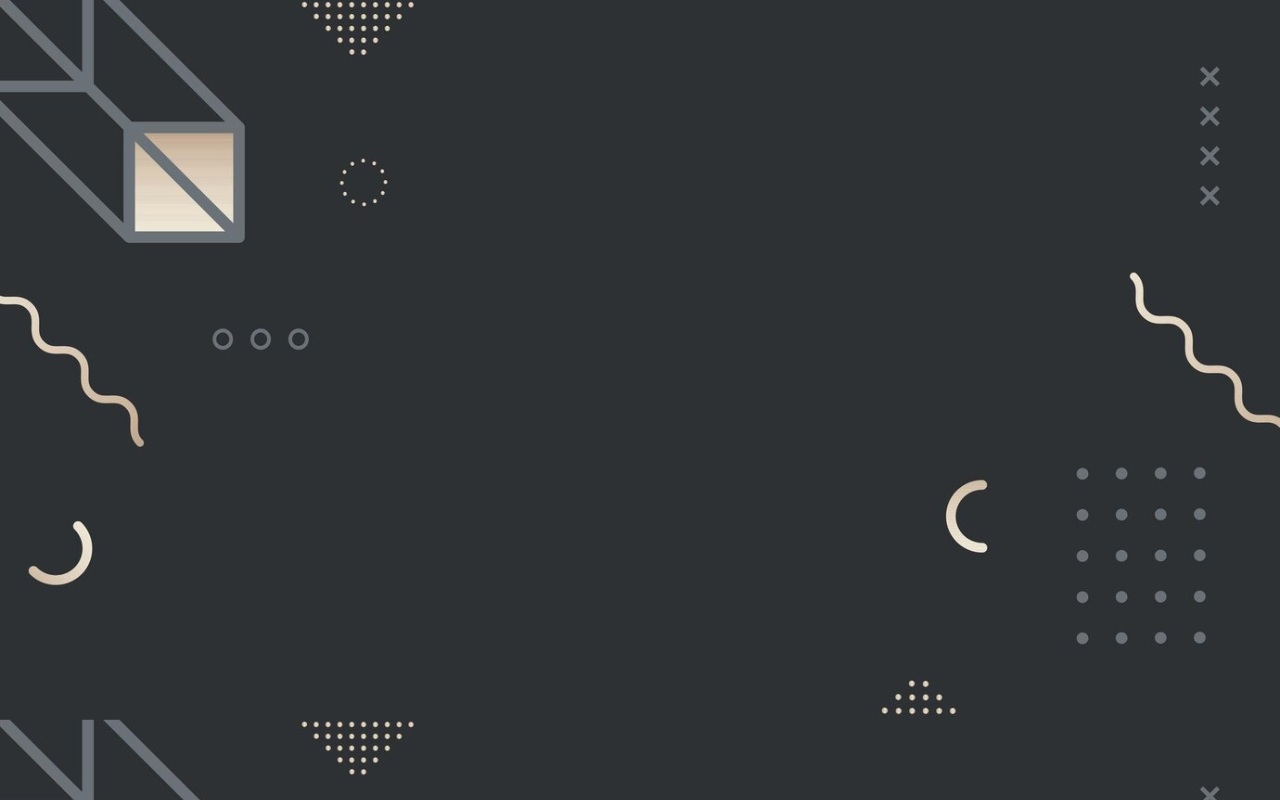
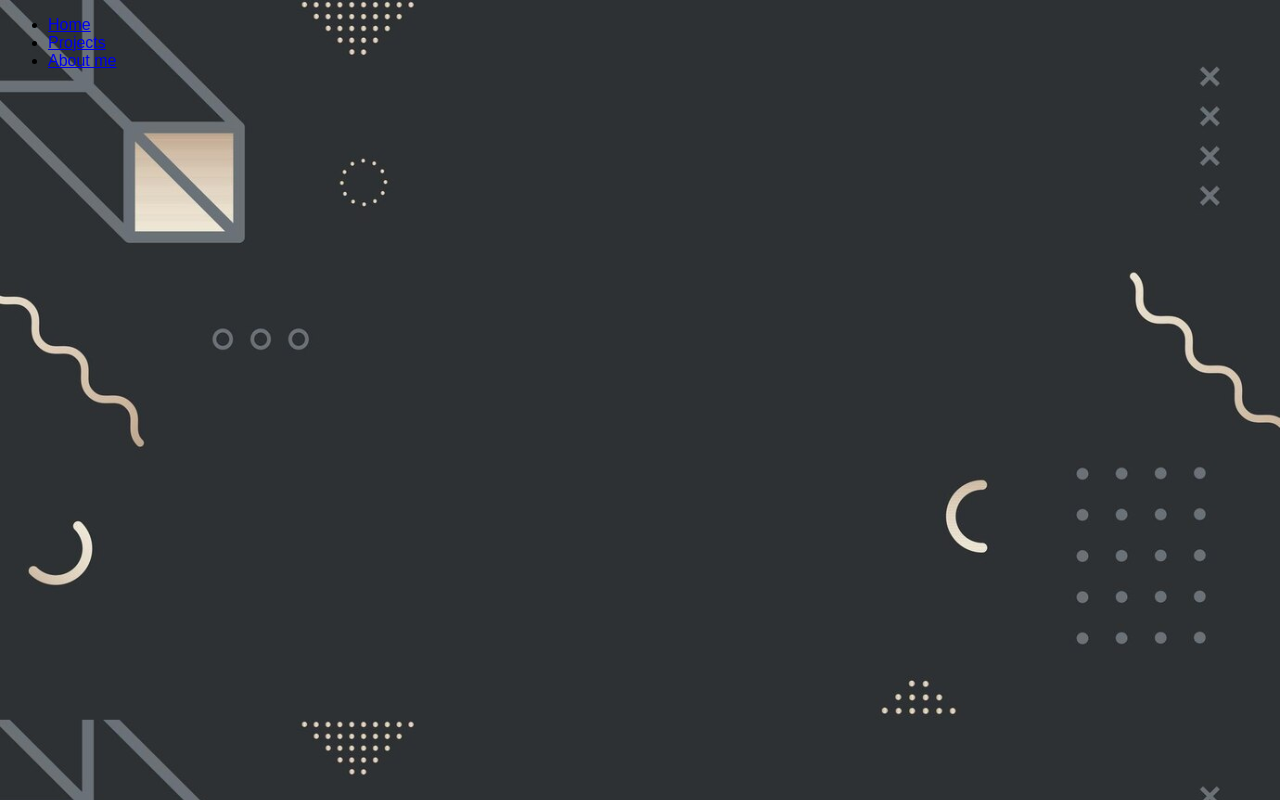
Before and after one commit to nneiten1/nickneitenbach.github.io, a plain HTML site: page docs/aboutme.html in a window 1280 px wide. Drawn offline with Linux system fonts and the light colour scheme.

Commit message:
navbars on all current pages

```diff
--- a/docs/aboutme.html
+++ b/docs/aboutme.html
@@ -12,3 +12,12 @@
     </style>
 </head>
 </html>
+<body>
+    <nav>
+        <ul>
+            <li><a href="index.html">Home</a></li>
+            <li><a href="projects.html">Projects</a></li>
+            <li><a href="aboutme.html">About me</a></li>
+        </ul>
+    </nav>
+</body>
```
Also changed, not shown: docs/contact.html (+9 -0 lines), docs/projects.html (+9 -0 lines).
